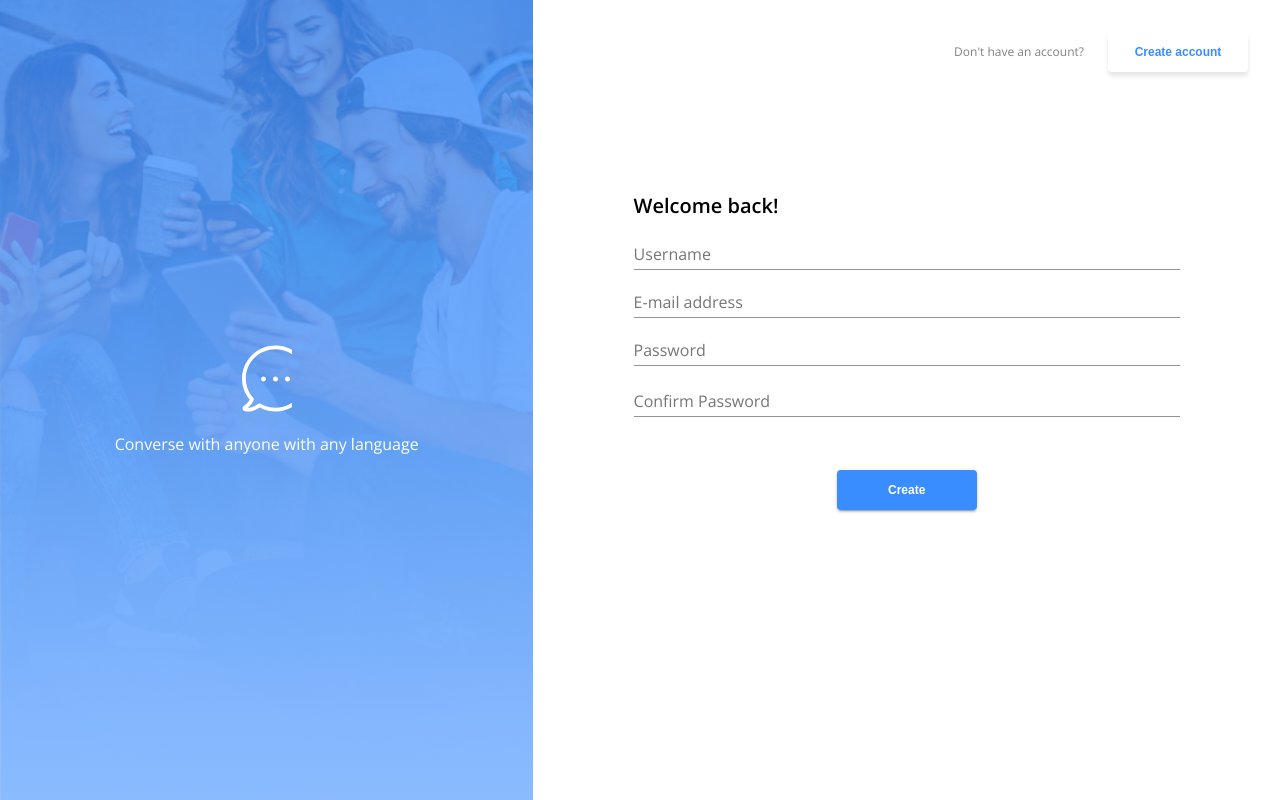
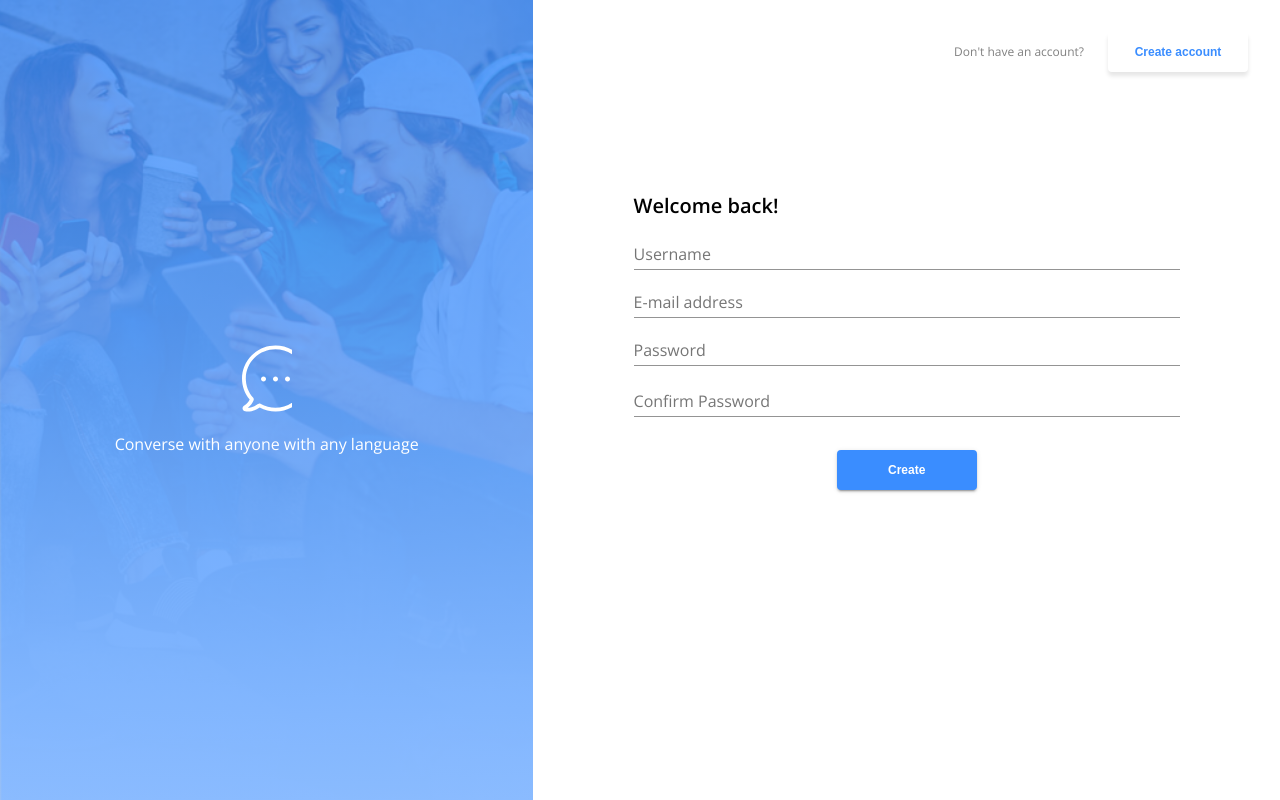
Before and after one commit to seankimdev/messenger-164, a React (Create React App) app in the folder client/: page /landingpage/1 in a window 1280 px wide. Built offline with nearby package versions, Linux system fonts and the light colour scheme; no server answers.

Commit message:
button margin adjusted

```diff
--- a/client/src/Form.js
+++ b/client/src/Form.js
@@ -80,7 +80,7 @@ const Form = (props) => {
             color="primary"
             variant="contained"
             className={classes.buttonSize}
-            style={{ marginTop: "50px" }}
+            style={{ marginTop: "30px" }}
           >
             {pageParam === "register" ? "Register" : "Login"}
           </Button>
@@ -135,7 +135,7 @@ const Form = (props) => {
             color="primary"
             variant="contained"
             className={classes.buttonSize}
-            style={{ marginTop: "50px" }}
+            style={{ marginTop: "30px" }}
           >
             Create
           </Button>
```
